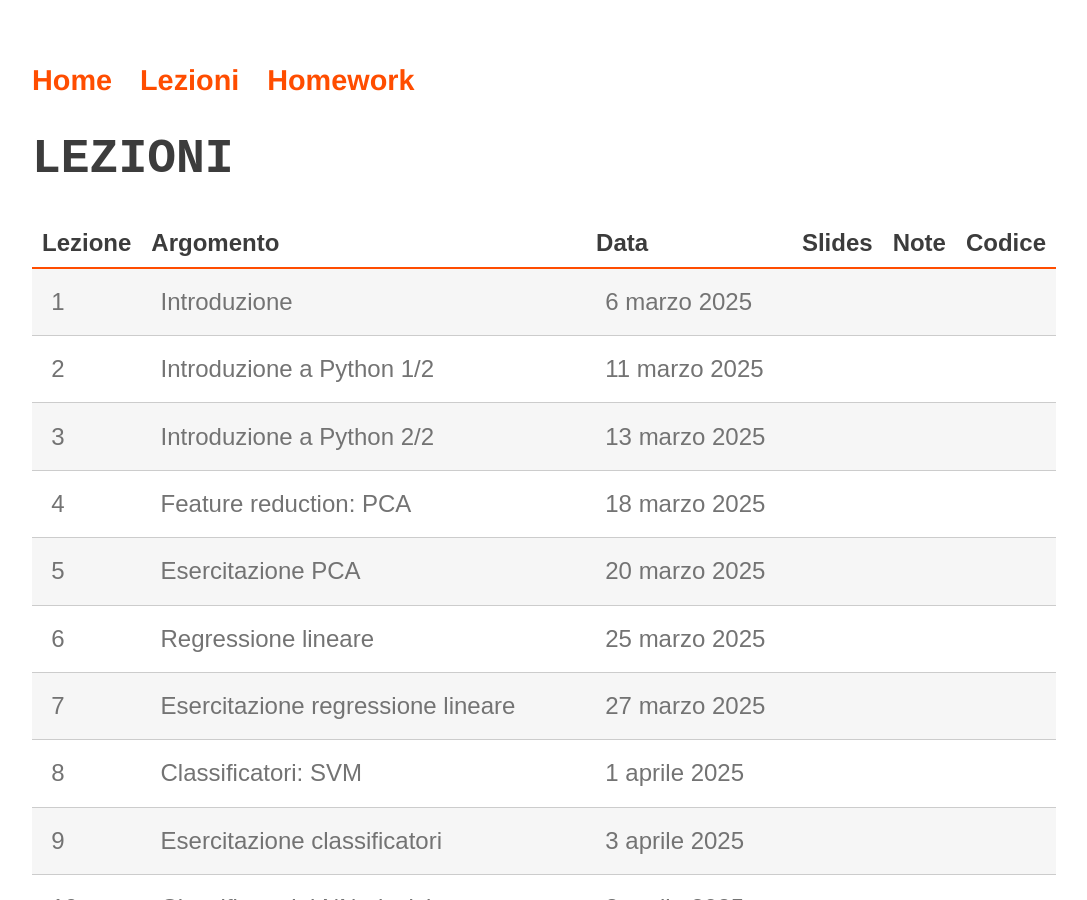
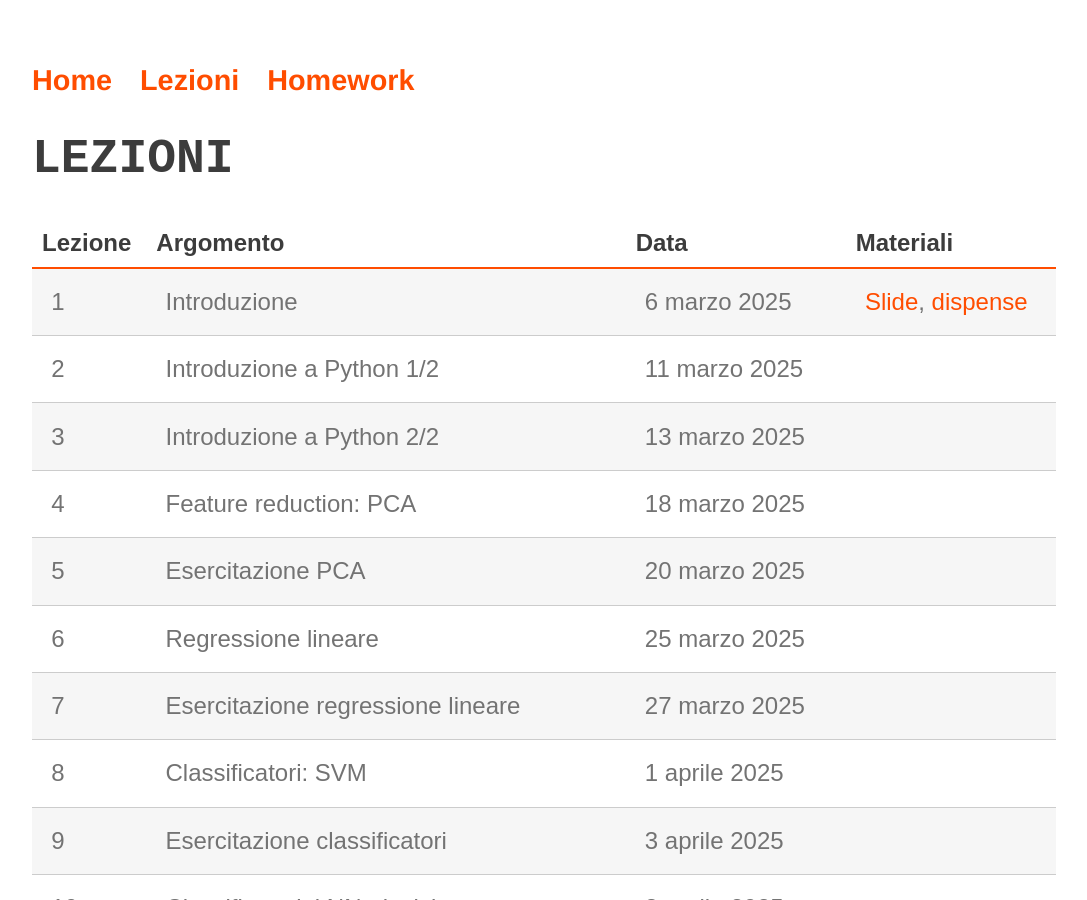
Before and after one commit to perceivelab/ml-mz-2025, a Jekyll site: the page built from lezioni.md, in a window 1280 px wide and 900 px high. Shown: the whole window, without its empty margins (96-1183 px from the left). Built offline with Jekyll 4.4.1, drawn with Linux system fonts in a browser that asks for light colours; our own code applies the rules of GitHub Pages for plain Markdown files.

Commit message:
Fix conflict

```diff
--- a/lezioni.md
+++ b/lezioni.md
@@ -4,29 +4,29 @@ layout: page
 
 # LEZIONI
 
-| Lezione | Argomento                               | Data                | Slides | Note | Codice |
-|---------|-----------------------------------------|----------------------|--------|--------|--------|
-| 1       | Introduzione                            | 6 marzo 2025         |        |        |        |
-| 2       | Introduzione a Python 1/2              | 11 marzo 2025        |        |        |        |
-| 3       | Introduzione a Python 2/2              | 13 marzo 2025        |        |        |        |
-| 4       | Feature reduction: PCA                 | 18 marzo 2025        |        |        |        |
-| 5       | Esercitazione PCA                      | 20 marzo 2025        |        |        |        |
-| 6       | Regressione lineare                    | 25 marzo 2025        |        |        |        |
-| 7       | Esercitazione regressione lineare      | 27 marzo 2025        |        |        |        |
-| 8       | Classificatori: SVM                    | 1 aprile 2025        |        |        |        |
-| 9       | Esercitazione classificatori          | 3 aprile 2025        |        |        |        |
-| 10      | Classificatori: kNN, decision tree     | 8 aprile 2025        |        |        |        |
-| 11      | Esercitazione classificatori          | 10 aprile 2025       |        |        |        |
-| 12      | **Prima prova in itinere**             | 17 aprile 2025       |        |        |        |
-| 13      | Esercitazione classificatori complessiva | 24 aprile 2025    |        |        |        |
-| 14      | Clustering                             | 29 aprile 2025       |        |        |        |
-| 15      | Esercitazione clustering               | 6 maggio 2025        |        |        |        |
-| 16      | Ensemble methods                       | 13 maggio 2025       |        |        |        |
-| 17      | Esercitazione ensemble methods        | 15 maggio 2025       |        |        |        |
-| 18      | Reti neurali                          | 20 maggio 2025       |        |        |        |
-| 19      | Reti neurali                          | 22 maggio 2025       |        |        |        |
-| 20      | Esercitazione reti neurali            | 27 maggio 2025       |        |        |        |
-| 21      | Esercitazione complessiva             | 29 maggio 2025       |        |        |        |
-| 22      | CNN                                   | 3 giugno 2025        |        |        |        |
-| 23      | CNN                                   | 5 giugno 2025        |        |        |        |
-| 24      | **Seconda prova in itinere**          | 13 giugno 2025       |        |        |        |
+| Lezione | Argomento                               | Data                | Materiali |
+|---------|-----------------------------------------|----------------------|--------|
+| 1       | Introduzione                            | 6 marzo 2025         | [Slide](https://studentiunict-my.sharepoint.com/:b:/g/personal/simone_palazzo_unict_it/ETF-_B4gGzdIvfz6ffqPbKMBpkC4DSxX1DLfWIsGbHTqdg?e=OCMiVD), [dispense](https://studentiunict-my.sharepoint.com/:b:/g/personal/simone_palazzo_unict_it/EXPh3Nw5WEBNit7OdnqhhkUBN0WnnFLZ2lvdLT3AM60NCQ?e=nManUp)       |
+| 2       | Introduzione a Python 1/2              | 11 marzo 2025        |        |
+| 3       | Introduzione a Python 2/2              | 13 marzo 2025        |        |
+| 4       | Feature reduction: PCA                 | 18 marzo 2025        |        |
+| 5       | Esercitazione PCA                      | 20 marzo 2025        |        |
+| 6       | Regressione lineare                    | 25 marzo 2025        |        |
+| 7       | Esercitazione regressione lineare      | 27 marzo 2025        |        |
+| 8       | Classificatori: SVM                    | 1 aprile 2025        |        |
+| 9       | Esercitazione classificatori          | 3 aprile 2025        |        |
+| 10      | Classificatori: kNN, decision tree     | 8 aprile 2025        |        |
+| 11      | Esercitazione classificatori          | 10 aprile 2025       |        |
+| 12      | **Prima prova in itinere**             | 17 aprile 2025       |        |
+| 13      | Esercitazione classificatori complessiva | 24 aprile 2025    |        |
+| 14      | Clustering                             | 29 aprile 2025       |        |
+| 15      | Esercitazione clustering               | 6 maggio 2025        |        |
+| 16      | Ensemble methods                       | 13 maggio 2025       |        |
+| 17      | Esercitazione ensemble methods        | 15 maggio 2025       |        |
+| 18      | Reti neurali                          | 20 maggio 2025       |        |
+| 19      | Reti neurali                          | 22 maggio 2025       |        |
+| 20      | Esercitazione reti neurali            | 27 maggio 2025       |        |
+| 21      | Esercitazione complessiva             | 29 maggio 2025       |        |
+| 22      | CNN                                   | 3 giugno 2025        |        |
+| 23      | CNN                                   | 5 giugno 2025        |        |
+| 24      | **Seconda prova in itinere**          | 13 giugno 2025       |        |
```
